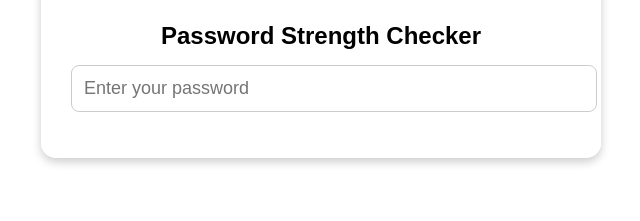
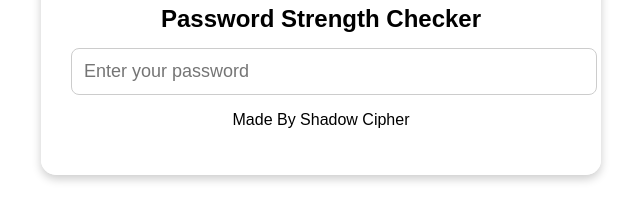
Before and after one commit to Raj010505/Password-Strength-Checker, a plain HTML site: page Web/index.html in a window 1280 px wide. Shown: the part 447-668 px from the top of the page, without its empty margins (319-959 px from the left). Drawn offline with Linux system fonts and the light colour scheme.

Commit message:
Update index.html

```diff
--- a/Web/index.html
+++ b/Web/index.html
@@ -15,6 +15,7 @@
         <input type="password" id="password" placeholder="Enter your password" oninput="checkPassword()">
         <div id="strength"></div>
         <ul id="suggestions"></ul>
+        <p href="https://raj-two.vercel.app/">Made By Shadow Cipher</p>
     </div>
 
     <script src="script.js"></script>
```
